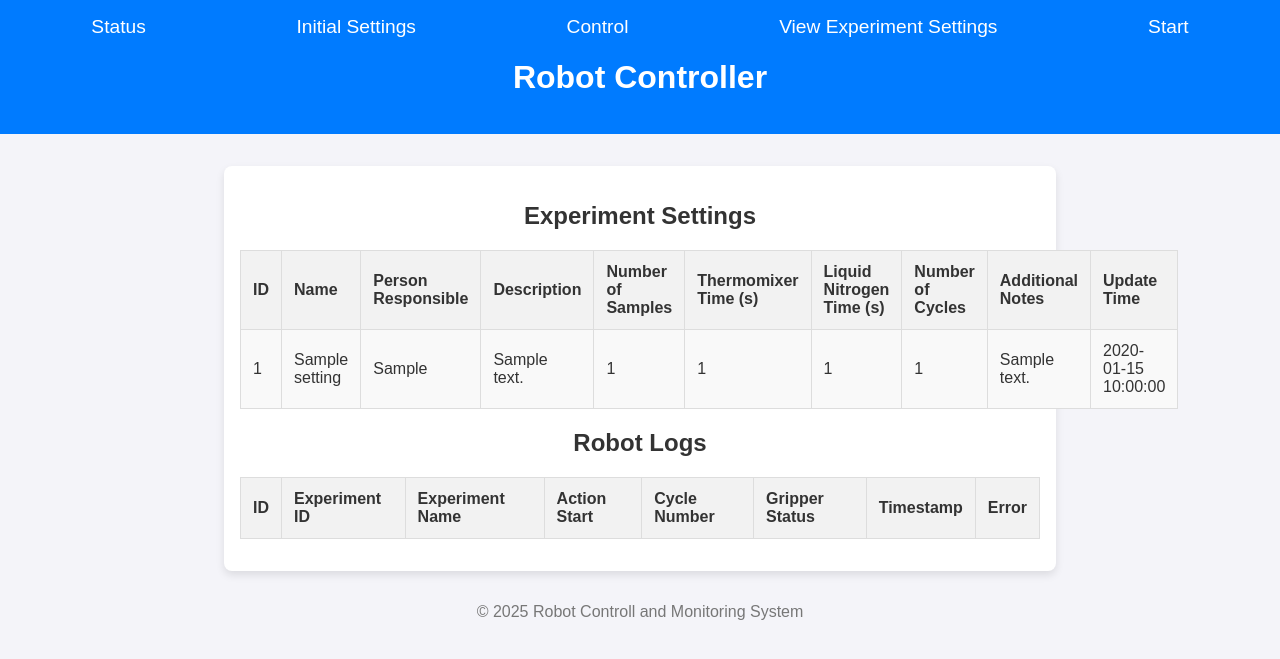
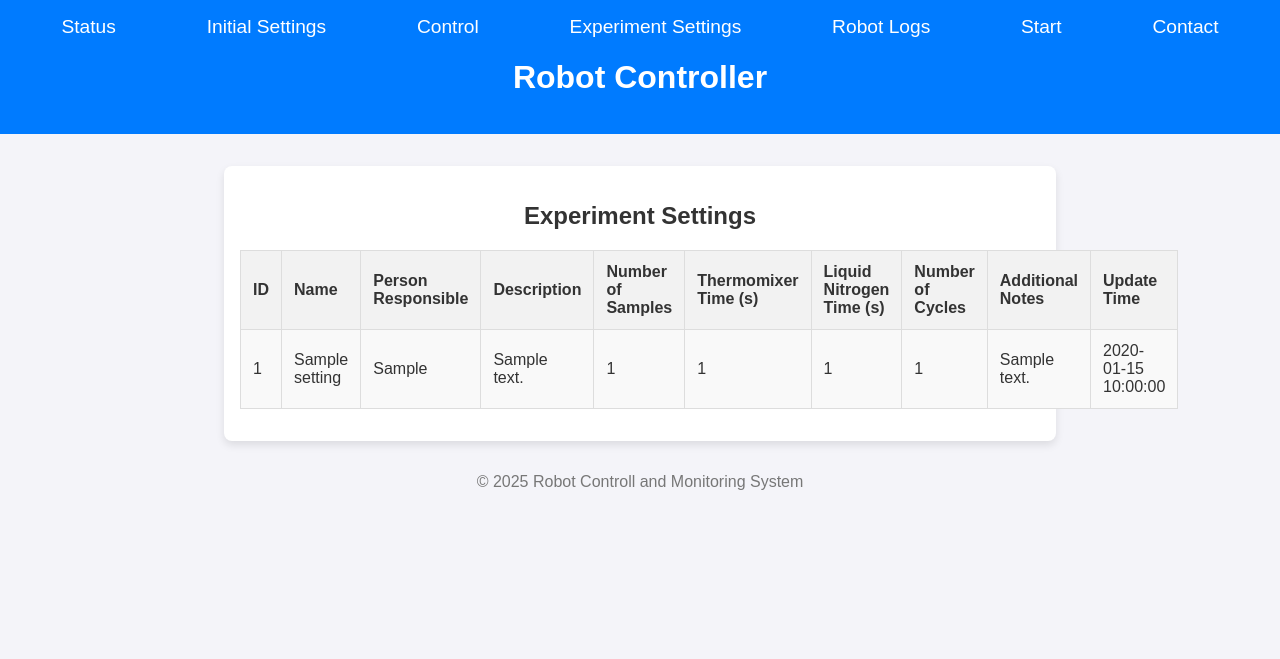
Before and after one commit to akshit-mee/Automated-Sample-Processing, a Flask app: page /view_experiment_settings in a window 1280 px wide. Shown: the top 659 px of the page. Run offline with Flask 3, Linux system fonts and the light colour scheme; tables that the repository leaves empty hold one stand-in row (values such as "Sample post"); lists and menus that the app fills with data are empty.

Commit message:
add contact page and update navigation; refactor view_experiment_settings to separate robot logs

```diff
--- a/display/app/routes.py
+++ b/display/app/routes.py
@@ -151,13 +151,18 @@ def control_robot():
         robot_control['running'] = True
     if action == 'stop':
         robot_control['running'] = False
+
     return redirect(url_for('home'))
 
 @app.route('/view_experiment_settings', methods=['GET'])
 def view_experiment_settings():
     experiment_settings = ExperimentSetting.query.all()
+    return render_template('view_experiment_settings.html', experiment_settings=experiment_settings)
+
+@app.route('/view_robot_logs', methods=['GET'])
+def view_robot_logs():
     robot_logs = RobotLog.query.all()
-    return render_template('view_experiment_settings.html', experiment_settings=experiment_settings, robot_logs=robot_logs)
+    return render_template('view_robot_logs.html', robot_logs=robot_logs)
 
 @app.route('/update_robot_log', methods=['POST'])
 def update_robot_log():
@@ -241,5 +246,14 @@ def download_experiment_data():
 
     return send_file(file_path, as_attachment=True, download_name=f'experiment_{settings.experiment_id}_{settings.experiment_name}_data.json')
 
+@app.route('/contact')
+def contact():
+    contacts = [
+        {"name": "Akshit Gupta, B. Tech.", "email": "gupta@dwi.rwth-aachen.de", "room": "Technikum"},
+        {"name": "Till Hülsmann, M.Sc", "email": "huelsmann@dwi.rwth-aachen.de", "room": "B3.56"},
+        {"name": "Johannes Hahmann, M.Sc.", "email": "hahmann@dwi.rwth-aachen.de", "room": "A0.14|0.18"}
+    ]
+    return render_template('contact.html', contacts=contacts)
+
 if __name__ == "__main__":
     app.run(debug = True)
--- a/display/app/static/css/styles.css
+++ b/display/app/static/css/styles.css
@@ -111,3 +111,25 @@ tr.highlight-row {
     background-color: #007BFF;
     width: 0%;
 }
+.contacts {
+    display: flex;
+    flex-direction: column;
+    gap: 1rem;
+}
+.contact-card {
+    padding: 1rem;
+    border: 1px solid #ddd;
+    border-radius: 8px;
+    background-color: #fff;
+    box-shadow: 0 4px 8px rgba(0, 0, 0, 0.1);
+}
+.contact-card h3 {
+    margin-top: 0;
+}
+.contact-card a {
+    color: #007BFF;
+    text-decoration: none;
+}
+.contact-card a:hover {
+    text-decoration: underline;
+}
--- a/display/app/templates/base.html
+++ b/display/app/templates/base.html
@@ -16,8 +16,10 @@
             <a href="{{ url_for('home') }}">Status</a>
             <a href="{{ url_for('settings') }}">Initial Settings</a>
             <a href="{{ url_for('control') }}">Control</a>
-            <a href="{{ url_for('view_experiment_settings') }}">View Experiment Settings</a>
+            <a href="{{ url_for('view_experiment_settings') }}">Experiment Settings</a>
+            <a href="{{ url_for('view_robot_logs') }}">Robot Logs</a>
             <a href="{{ url_for('start') }}">Start</a>
+            <a href="{{ url_for('contact') }}">Contact</a>
         </nav>
         {%if title%}
             <h1>{{ title }} </h1>
--- a/display/app/templates/view_experiment_settings.html
+++ b/display/app/templates/view_experiment_settings.html
@@ -30,30 +30,5 @@
         </tr>
         {% endfor %}
     </table>
-    <h2>Robot Logs</h2>
-    <table>
-        <tr>
-            <th>ID</th>
-            <th>Experiment ID</th>
-            <th>Experiment Name</th>
-            <th>Action Start</th>
-            <th>Cycle Number</th>
-            <th>Gripper Status</th>
-            <th>Timestamp</th>
-            <th>Error</th>
-        </tr>
-        {% for log in robot_logs|reverse %}
-        <tr class="{% if log.action_start == 'Start' %}highlight-row{% endif %}">
-            <td>{{ log.id }}</td>
-            <td>{{ log.experiment_id }}</td>
-            <td>{{ log.experiment_name }}</td>
-            <td>{{ log.action_start }}</td>
-            <td>{{ log.cycle_number }}</td>
-            <td>{{ log.gripper_status }}</td>
-            <td>{{ log.time_stamp }}</td>
-            <td>{{ log.error }}</td>
-        </tr>
-        {% endfor %}
-    </table>
 </div>
 {% endblock %}
```
Also changed, not shown: display/app/templates/contact.html (added, +17 -0 lines).
